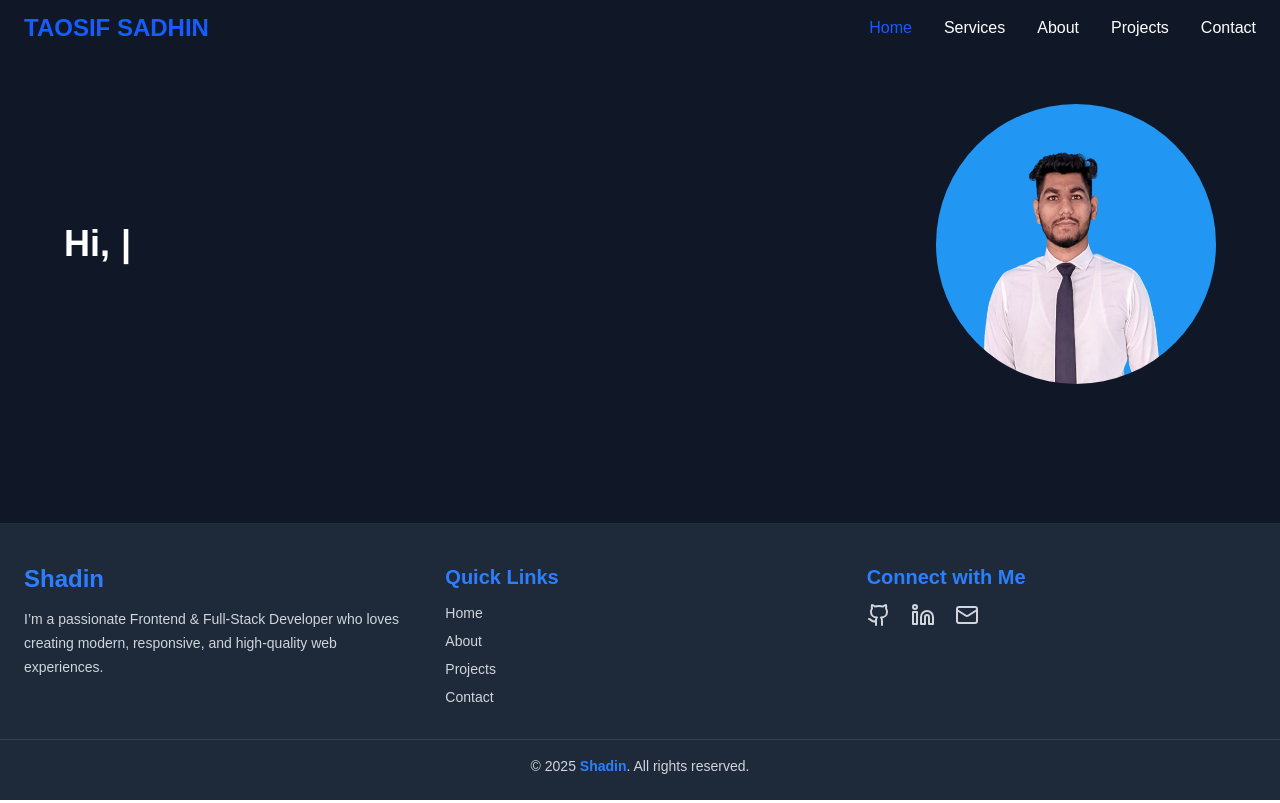
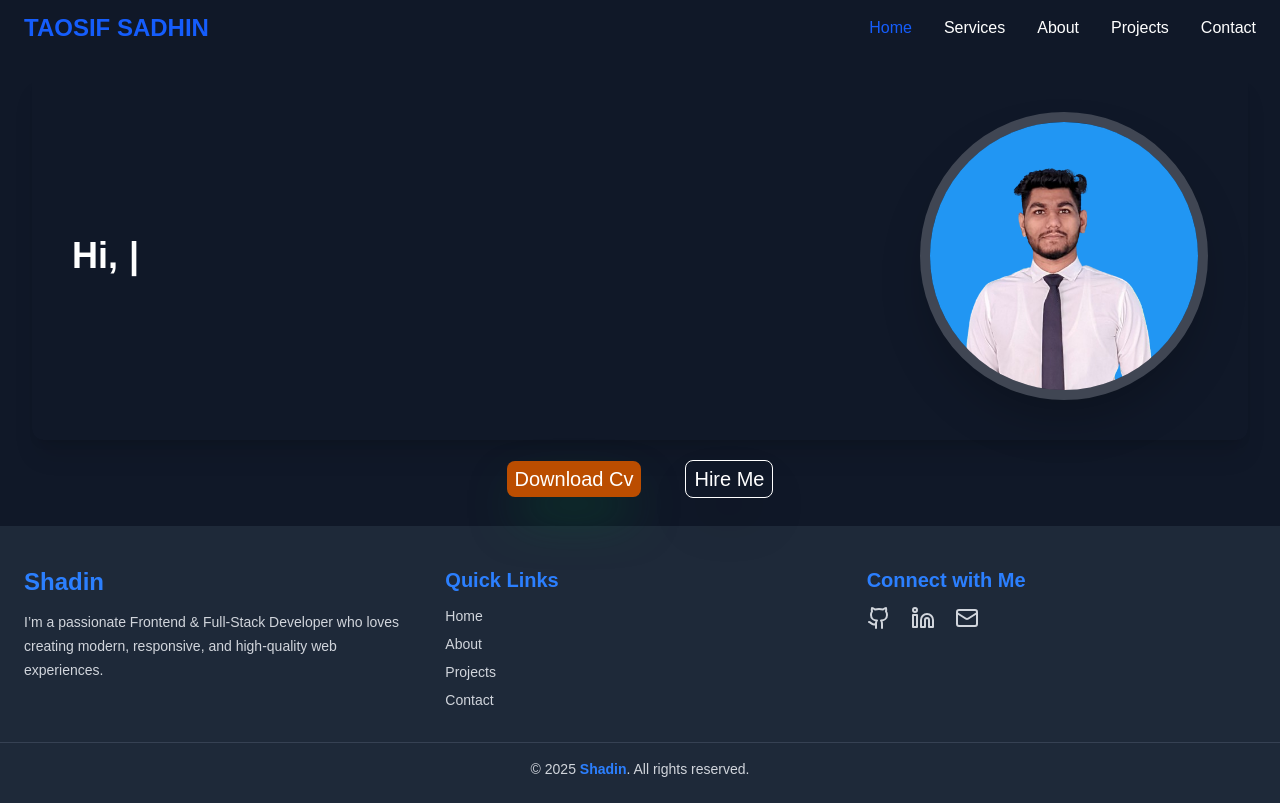
Before and after one commit to sadhin28/developer-sadhin-protfolio, a Next.js app: page / in a window 1280 px wide. Built offline with nearby package versions, Linux system fonts and the light colour scheme.

Commit message:
add hover effect

```diff
--- a/package.json
+++ b/package.json
@@ -10,6 +10,10 @@
   },
   "dependencies": {
     "@deemlol/next-icons": "^0.1.9",
+    "@heroui/image": "^2.2.17",
+    "@heroui/system": "^2.4.23",
+    "@heroui/theme": "^2.4.23",
+    "framer-motion": "^12.23.24",
     "lucide-react": "^0.546.0",
     "next": "15.5.6",
     "react": "19.1.0",
--- a/src/app/page.js
+++ b/src/app/page.js
@@ -1,11 +1,19 @@
 "use client";
 import Typewriter from "typewriter-effect";
 import protfolioImg from '../../public/protfolioImg.png'
+import Link from "next/link";
 import Image from "next/image";
 export default function Home() {
+  const handleClick = () => {
+    // Open Google Drive link in a new tab
+    window.open(
+      'https://drive.google.com/file/d/12gSCvxHNlnV9TtDrJ3bmap7_QOcsWVbn/view?usp=sharing',
+      '_blank'
+    );
+  };
   return (
-    <div>
-      <div className="p-10 shadow-blue-900 hover:shadow-xl rounded-2xl  grid gap-3 md:grid-cols-12">
+    <div className="p-2">
+      <div className="p-10 shadow-xl rounded-xl  grid gap-3 md:grid-cols-12">
         <div className="text-xl  md:text-4xl  font-bold content-center  w-full  col-span-6">
           {/* user TypeWriter */}
           <div className="flex justify-center md:justify-start">
@@ -24,13 +32,21 @@ export default function Home() {
               }}
             />
           </div>
+
         </div>
-         <div className="text-2xl  font-bold content-center  w-full  col-span-6">
+        <div className="text-2xl  font-bold content-center  w-full  col-span-6">
           {/* user image */}
           <div className="flex rounded-full  justify-center md:justify-end">
-              <Image className="rounded-full w-70 h-70 " src={protfolioImg} alt="img"/>
+            <Image src={protfolioImg} alt="Profile Image" className="rounded-full w-72 h-72 shadow-2xl hover:shadow-blue-700  border-10 border-white/20 object-cover transition-transform duration-300 hover:scale-105" />
           </div>
+
         </div>
+
+      </div>
+      <div className="py-5 flex items-center justify-center gap-11">
+        <button onClick={handleClick} className="bg-amber-700 hover:bg-amber-800 rounded-[8px] text-center shadow-2xl shadow-green-800 cursor-pointer border-amber-600 hover:shadow-2xs py-1 px-2 text-xl ">Download Cv</button>
+        <Link href="/contact" className="rounded-[8px] text-center hover:bg-blue-500 shadow-2xl hover:shadow-green-500 cursor-pointer border hover:border-0 py-1 px-2 text-xl ">Hire Me</Link>
+
       </div>
     </div>
   );
--- /dev/null
+++ b/tailwind.config.js
@@ -0,0 +1,14 @@
+// tailwind.config.js
+const {heroui} = require("@heroui/theme");
+
+/** @type {import('tailwindcss').Config} */
+module.exports = {
+  content: [
+    "./node_modules/@heroui/theme/dist/components/image.js",
+  ],
+  theme: {
+    extend: {},
+  },
+  darkMode: "class",
+  plugins: [heroui()],
+};
```
Also changed, not shown: 1 other file (tests, documents, lock files or other folders).
